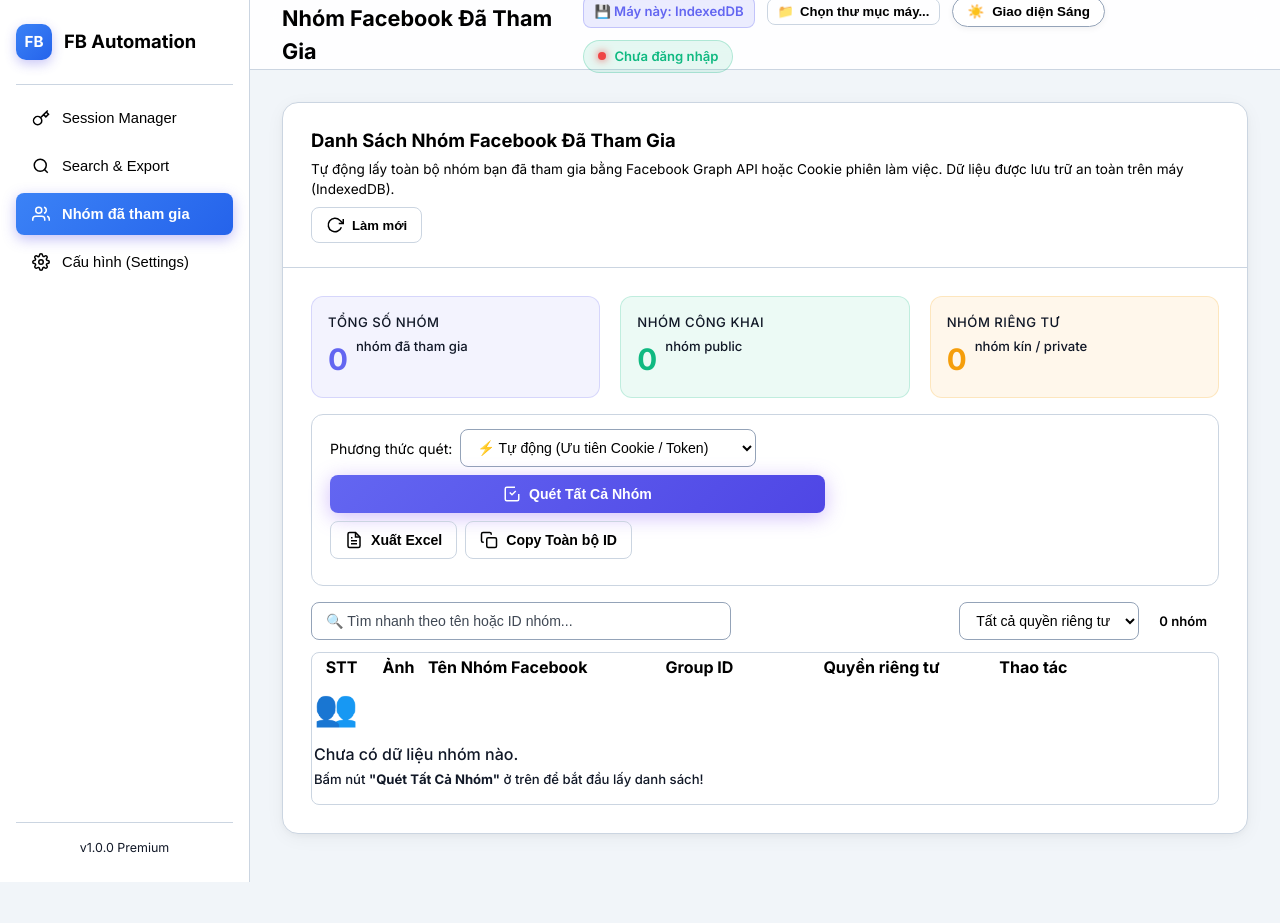
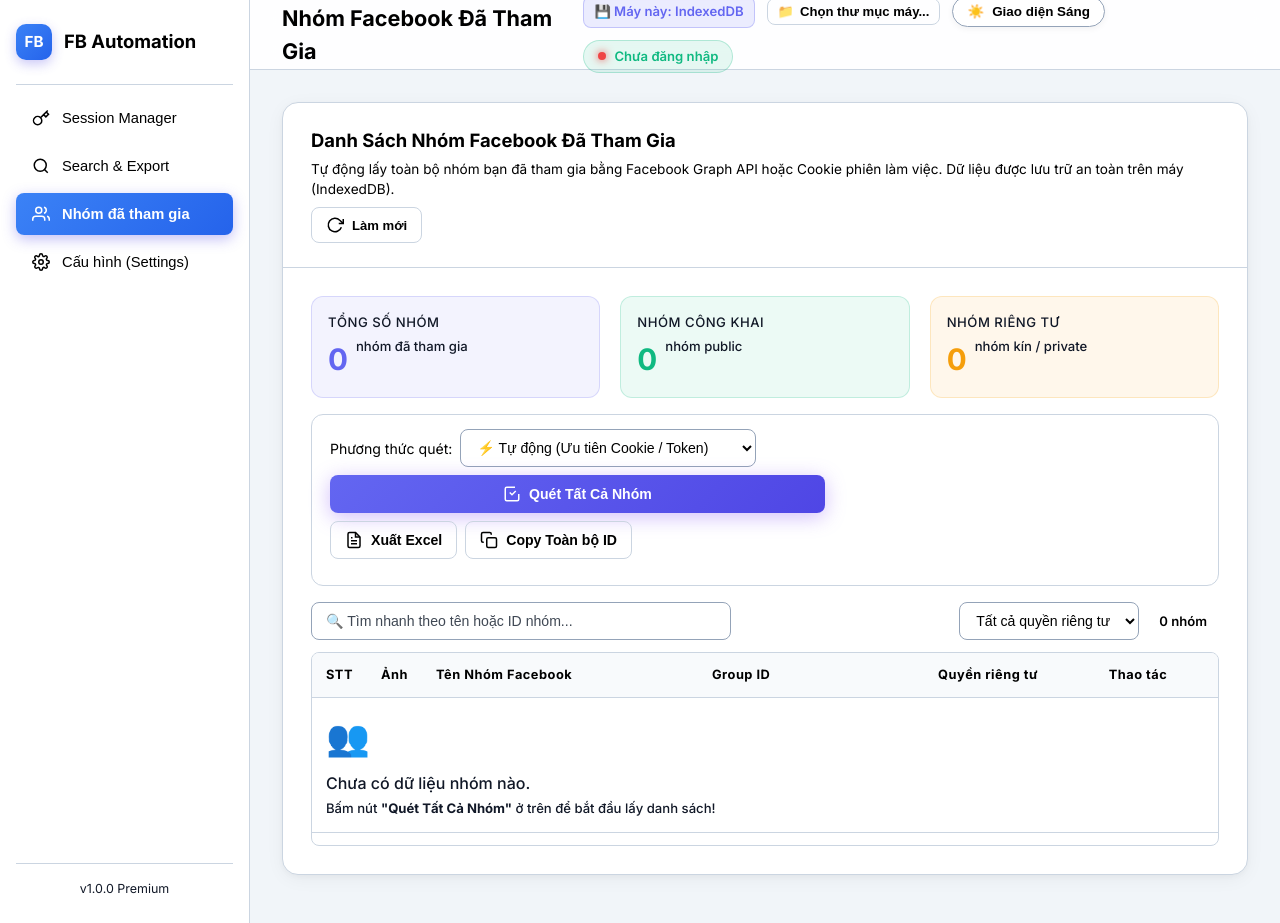
Before and after one commit to huynhname45-oss/fb-automation-lead, a website: page public/index.html in a window 1280 px wide. Both pictures are taken after a click on the button "Nhóm đã tham gia". Before the commit the page ends 882 px from the top, so only its background shows below. Drawn offline with Linux system fonts and the light colour scheme; no server answers.

Commit message:
style(groups-table): refine group link typography, relax line-height, and add spacious row padding

```diff
--- a/public/css/style.css
+++ b/public/css/style.css
@@ -2135,6 +2135,38 @@
 }
 
 /* Joined Groups Tab Styles */
+/* Groups Table - Clean, elegant, spacious & readable */
+#groupsTable {
+  width: 100%;
+  border-collapse: collapse;
+  text-align: left;
+}
+
+#groupsTable th {
+  background-color: var(--bg-table-header);
+  color: var(--text-secondary);
+  font-size: 0.8rem;
+  font-weight: 700;
+  letter-spacing: 0.04em;
+  padding: 12px 14px;
+  border-bottom: 1px solid var(--glass-border);
+  white-space: nowrap;
+}
+
+#groupsTable td {
+  padding: 13px 14px;
+  border-bottom: 1px solid var(--glass-border);
+  vertical-align: middle;
+}
+
+#groupsTable tbody tr {
+  transition: background-color 0.15s ease;
+}
+
+#groupsTable tbody tr:hover td {
+  background-color: var(--bg-table-hover);
+}
+
 .group-avatar {
   width: 36px;
   height: 36px;
@@ -2161,9 +2193,12 @@
 .group-link {
   color: var(--text-primary);
   text-decoration: none;
-  font-weight: 600;
+  font-size: 0.88rem;
+  font-weight: 550;
+  line-height: 1.55;
+  letter-spacing: -0.01em;
+  display: inline-block;
   transition: color 0.15s ease;
-  line-height: 1.4;
 }
 
 .group-link:hover {
--- a/public/js/app.js
+++ b/public/js/app.js
@@ -2479,10 +2479,12 @@
             <td style="text-align: center; color: var(--text-secondary); font-weight: 500;">${idx + 1}</td>
             <td style="text-align: center;">${avatarHtml}</td>
             <td>
-                <a href="${escapeHtml(g.url)}" target="_blank" rel="noopener noreferrer" class="group-link">
-                    ${escapeHtml(g.name || 'Nhóm không tên')}
-                </a>
-                ${g.membersCount ? `<div class="text-xs text-muted mt-1">👥 ${Number(g.membersCount).toLocaleString('vi-VN')} thành viên</div>` : ''}
+                <div class="d-flex flex-column" style="gap: 5px;">
+                    <a href="${escapeHtml(g.url)}" target="_blank" rel="noopener noreferrer" class="group-link">
+                        ${escapeHtml(g.name || 'Nhóm không tên')}
+                    </a>
+                    ${g.membersCount ? `<div class="text-xs text-muted" style="font-size: 0.78rem; opacity: 0.85;">👥 ${Number(g.membersCount).toLocaleString('vi-VN')} thành viên</div>` : ''}
+                </div>
             </td>
             <td>
                 <div class="d-flex flex-column gap-1">
```
